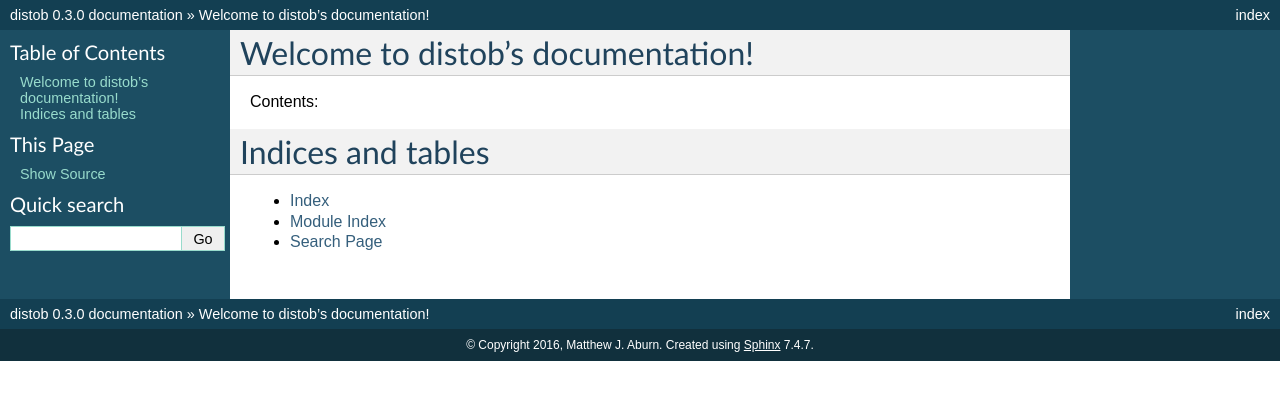
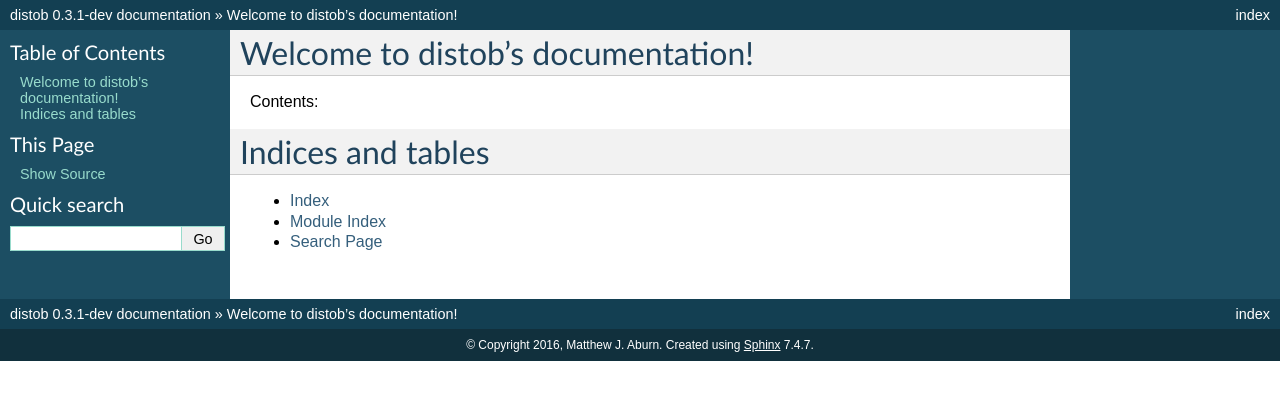
Before and after one commit to mattja/distob, a Sphinx documentation site: the page built from docs/index.rst, in a window 1280 px wide. Shown: the top 400 px of the page. Built offline with Sphinx 7.4.7, drawn with Linux system fonts in a browser that asks for light colours.

Commit message:
start 0.3.1-dev

```diff
--- a/distob/__init__.py
+++ b/distob/__init__.py
@@ -12,7 +12,7 @@
 
 engine = None
 
-__version__ = '0.3.0'
+__version__ = '0.3.1-dev'
 
 if _have_numpy:
     from .arrays import (RemoteArray, DistArray, transpose, rollaxis,
--- a/docs/conf.py
+++ b/docs/conf.py
@@ -56,7 +56,7 @@
 # The short X.Y version.
 version = '0.3'
 # The full version, including alpha/beta/rc tags.
-release = '0.3.0'
+release = '0.3.1-dev'
 
 # The language for content autogenerated by Sphinx. Refer to documentation
 # for a list of supported languages.
```
